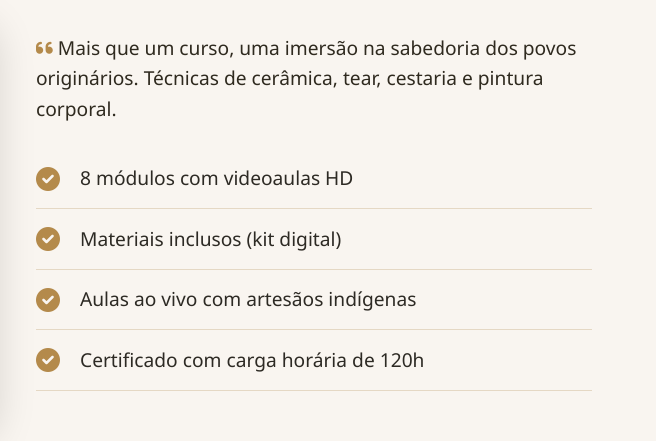
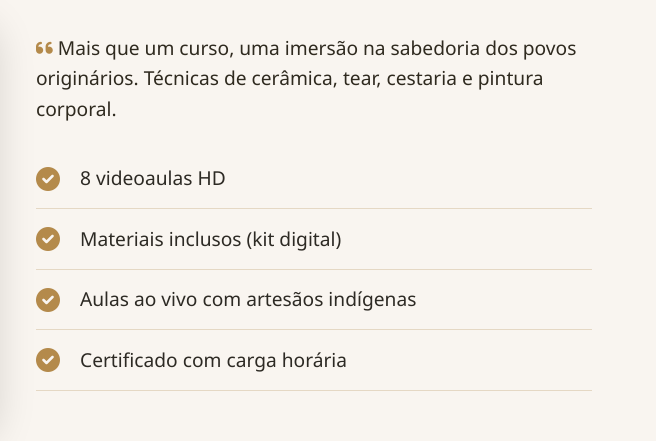
Before and after one commit to edicoespro684-droid/Artesanato-Indigina-, a plain HTML site: page index.html in a window 1280 px wide. Shown: the part 965-1406 px from the top of the page, 624-1280 px from the left. Drawn offline with Linux system fonts and the light colour scheme.

Commit message:
Update index.html

```diff
--- a/index.html
+++ b/index.html
@@ -399,10 +399,10 @@
           Técnicas de cerâmica, tear, cestaria e pintura corporal.
         </p>
         <ul class="feature-list">
-          <li><i class="fas fa-check-circle"></i> 8 módulos com videoaulas HD</li>
+          <li><i class="fas fa-check-circle"></i> 8 videoaulas HD</li>
           <li><i class="fas fa-check-circle"></i> Materiais inclusos (kit digital)</li>
           <li><i class="fas fa-check-circle"></i> Aulas ao vivo com artesãos indígenas</li>
-          <li><i class="fas fa-check-circle"></i> Certificado com carga horária de 120h</li>
+          <li><i class="fas fa-check-circle"></i> Certificado com carga horária </li>
         </ul>
       </div>
     </div>
```
